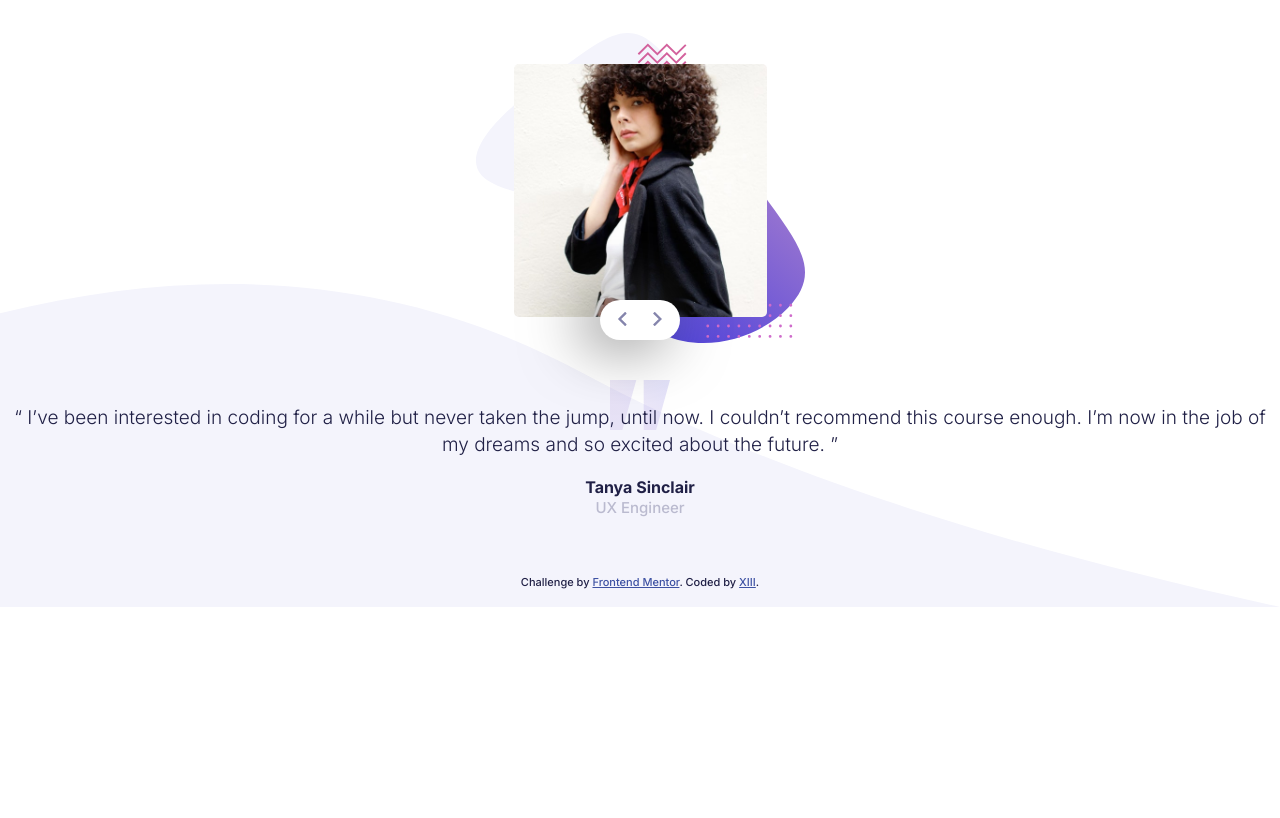
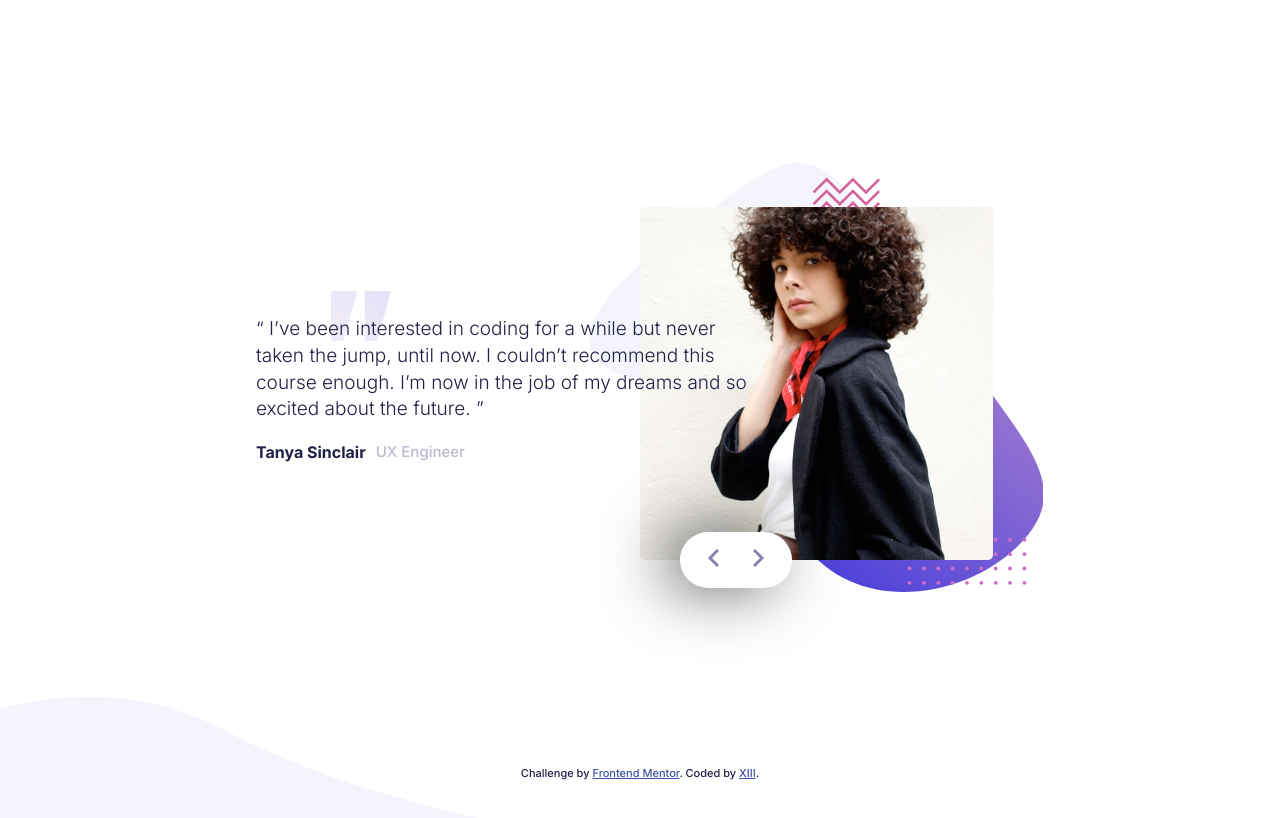
Before and after one commit to minibrusp/Coding-bootcamp-testimonials-slider, a plain HTML site: page index.html in a window 1280 px wide. Drawn offline with Linux system fonts and the light colour scheme.

Commit message:
Responsive Till 1000px

```diff
--- a/css/styles.css
+++ b/css/styles.css
@@ -27,8 +27,10 @@ body {
 
    background-image: url(../images/pattern-curve.svg);
    background-repeat: no-repeat;
-   background-size: contain;
-   background-position: left bottom -18px;
+
+   background-size: 340px;
+   background-position: left bottom 0;
+
 }
 
 .photo {
@@ -41,13 +43,11 @@ body {
    position: relative;
    width: 100%;
    margin: 0 auto;
-   /* display: flex;
-   width: 750px; */
+
 }
 
 .testimonial__items {
    position: relative;
-   /* width: 375px; */
    display: flex;
    flex-direction: column;
    justify-content: center;
@@ -57,13 +57,12 @@ body {
 }
 
 .testimonial__img__container {
-   /*
+
    background-image: url(../images/pattern-bg.svg);
    background-repeat: no-repeat;
    background-size: 329px;
    background-position: center top 10px;
-   */
-   width: 100%;
+
    height: 335px;
    position: relative;
    display: flex;
@@ -71,22 +70,8 @@ body {
    align-items: center;
    justify-content: center;
    border-radius: 5px;
+   padding: 50px;
 }
-
-.testimonial__img__container::before {
-   content: '';
-   position: absolute;
-   background-image: url(../images/pattern-bg.svg);
-   background-repeat: no-repeat;
-   background-size: 329px;
-   background-position: center top 10px;
-   height: 335px;
-   width: 100%;
-   z-index: -1;
-
-}
-
-
 
 .btn__container {
    display: flex;
@@ -258,3 +243,80 @@ body {
       transform: translateX(0);
    }
 }
+
+/* media queries  */
+
+@media (min-width: 450px) {
+   body {
+      height: 100vh;
+   }
+}
+
+@media (min-width:750px) {
+   body {
+      text-align: left;
+      background-size: 500px;
+   }
+
+   .testimonial__items {
+      height: 90vh;
+      display: grid;
+      grid-template-columns: 1fr .3fr .7fr;
+      /* padding: 0 75px; */
+      padding: 0 10vw;
+   }
+
+   .testimonial__img__container {
+      grid-column: 2/4;
+      position: absolute;
+   }
+
+   .btn__container {
+      left: 90px;
+   }
+
+   .testimonial__text__container {
+      background-position: left 75px top;
+      grid-column: 1/3;
+      z-index: 3;
+   }
+
+   .testimonial__author {
+      display: flex;
+      flex-direction: row;
+      align-items: center;
+   }
+
+   .testimonial__author h1 {
+      margin: 0;
+      margin-right: 10px;
+   }
+}
+
+@media (min-width:1000px) {
+   .testimonial__items {
+      padding: 0 20vw;
+      grid-template-columns: 1fr .5fr 0.8fr;
+   }
+
+   .testimonial__img__container {
+      background-size: 455px;
+      background-position: center top 7px;
+      height: 455px;
+   }
+
+   .photo {
+      width: 353px;
+   }
+
+   .btn__container {
+      bottom: 5px;
+      width: 112px;
+      height: 56px;
+      border-radius: 30px;
+   }
+
+   .btn__img {
+      transform: scale(1);
+   }
+}
```
Also changed, not shown: index.html (+0 -26 lines).
